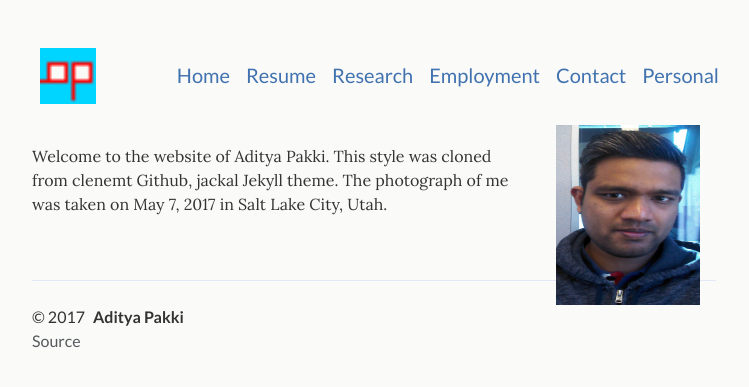
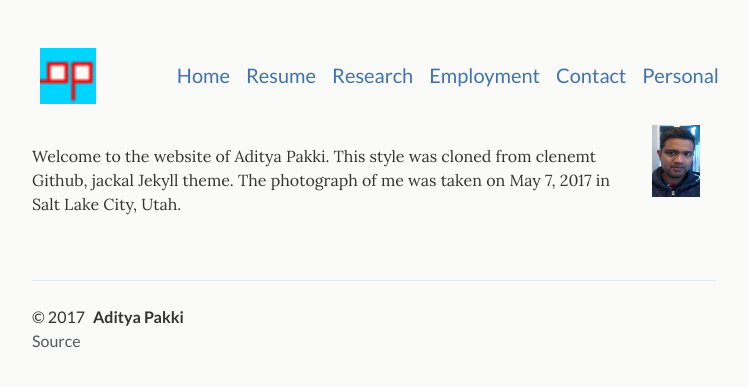
Before and after one commit to adityapakki/adityapakki.github.io, a Jekyll site: the page built from index.html, in a window 1280 px wide. Shown: the top 387 px of the page, without its empty margins (266-1015 px from the left). Built offline with Jekyll 4.4.1, drawn with Linux system fonts in a browser that asks for light colours.

Commit message:
changes to the profile image

```diff
--- a/_sass/_page.scss
+++ b/_sass/_page.scss
@@ -180,8 +180,8 @@ p.post-desc {
 
 @include mq-up(md) {
   .site-profile {
-    width: 144px;
-    height: 180px;
+    width: 48px;
+    height: 72px;
     margin: -1.2rem 1rem 0 2rem;
   }
 }
```
